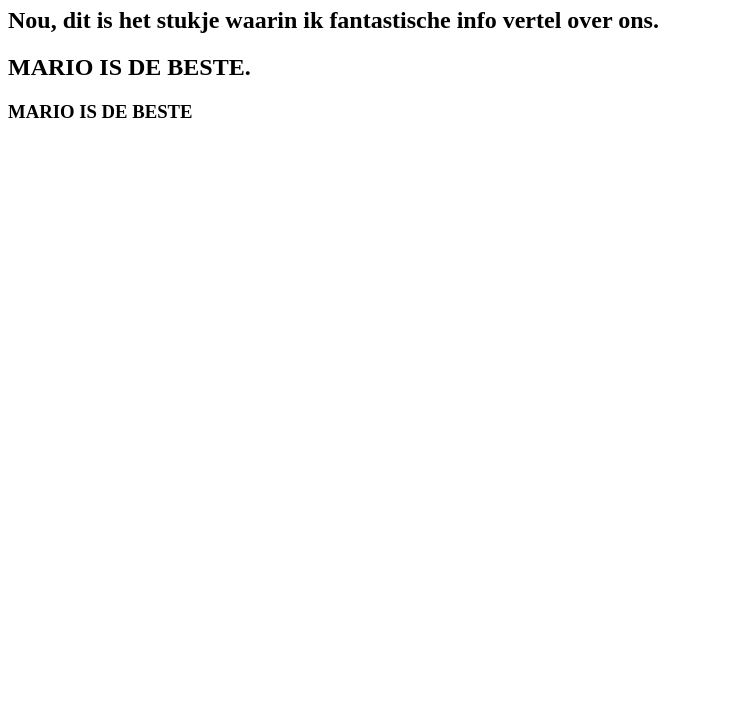
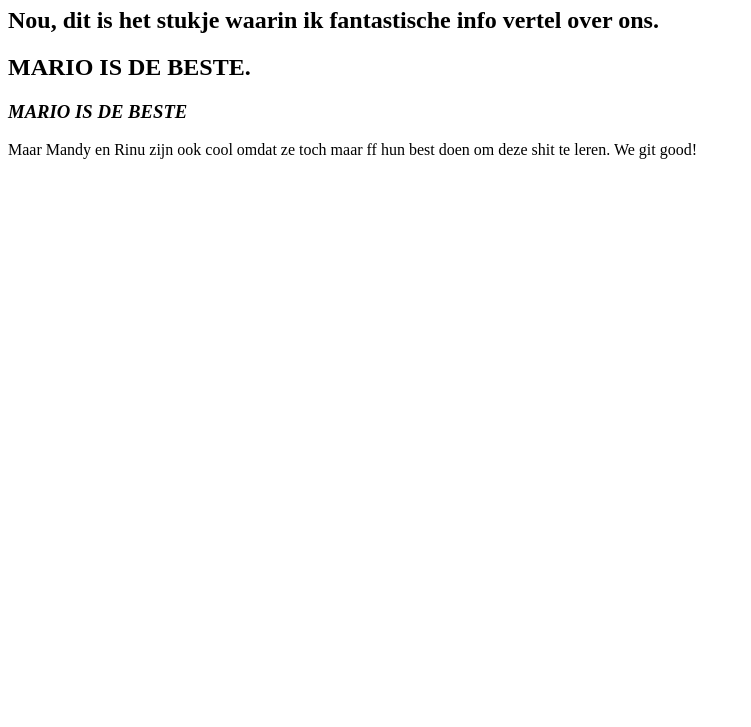
Before and after one commit to lightsparks/fantastische-info, a plain HTML site: page index.html in a window 1280 px wide. Shown: the part 73-800 px from the top of the page, without its empty margins (0-751 px from the left). Drawn offline with Linux system fonts and the light colour scheme.

Commit message:
Update van Rinu

```diff
--- a/index.html
+++ b/index.html
@@ -8,8 +8,9 @@
 <h1>Fantastische Info</h1>
 <div class="overOns">
     <h2>Nou, dit is het stukje waarin ik fantastische info vertel over ons.</h2>
-    <h2>MARIO IS DE BESTE.</h2>
-    <h3> MARIO IS DE BESTE</h3>
+    <h2><strong>MARIO IS DE BESTE.</strong></h2>
+    <h3> <em>MARIO IS DE BESTE</em></h3>
+    <p>Maar Mandy en Rinu zijn ook cool omdat ze toch maar ff hun best doen om deze shit te leren. We git good!</p>
 </div>
 
 </body>
```
